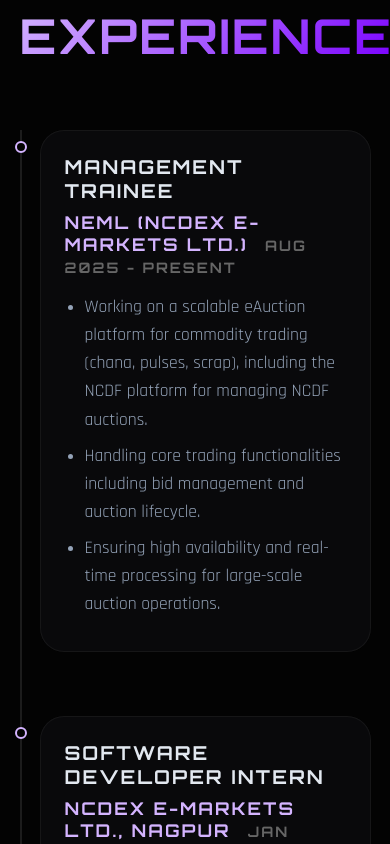
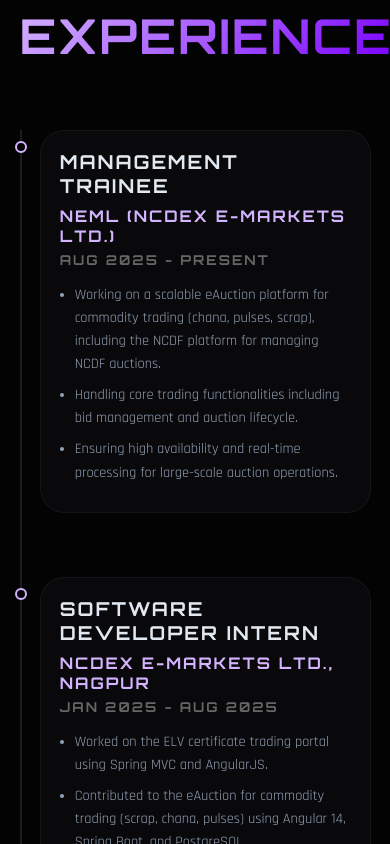
Before and after one commit to Pranaychandrikapure/portfolio3, a React (Vite) app: page / in a window 390 px wide. Shown: the part 980-1824 px from the top of the page. Built offline with nearby package versions, Linux system fonts and the light colour scheme.

Commit message:
font proper

```diff
--- a/src/App.css
+++ b/src/App.css
@@ -398,11 +398,29 @@
   }
 
   .experience-card {
-    padding: 1.5rem !important;
+    padding: 1.2rem !important;
+    word-break: break-word;
   }
 
   .experience-card h3 {
     font-size: 1.2rem !important;
+  }
+
+  .experience-card h4 {
+    font-size: 1rem !important;
+    display: flex;
+    flex-direction: column;
+    gap: 5px;
+  }
+
+  .experience-card h4 span {
+    margin-left: 0 !important;
+    font-size: 0.85rem !important;
+  }
+
+  .experience-card ul {
+    font-size: 0.9rem !important;
+    padding-left: 15px !important;
   }
 
   .project-card {
```
